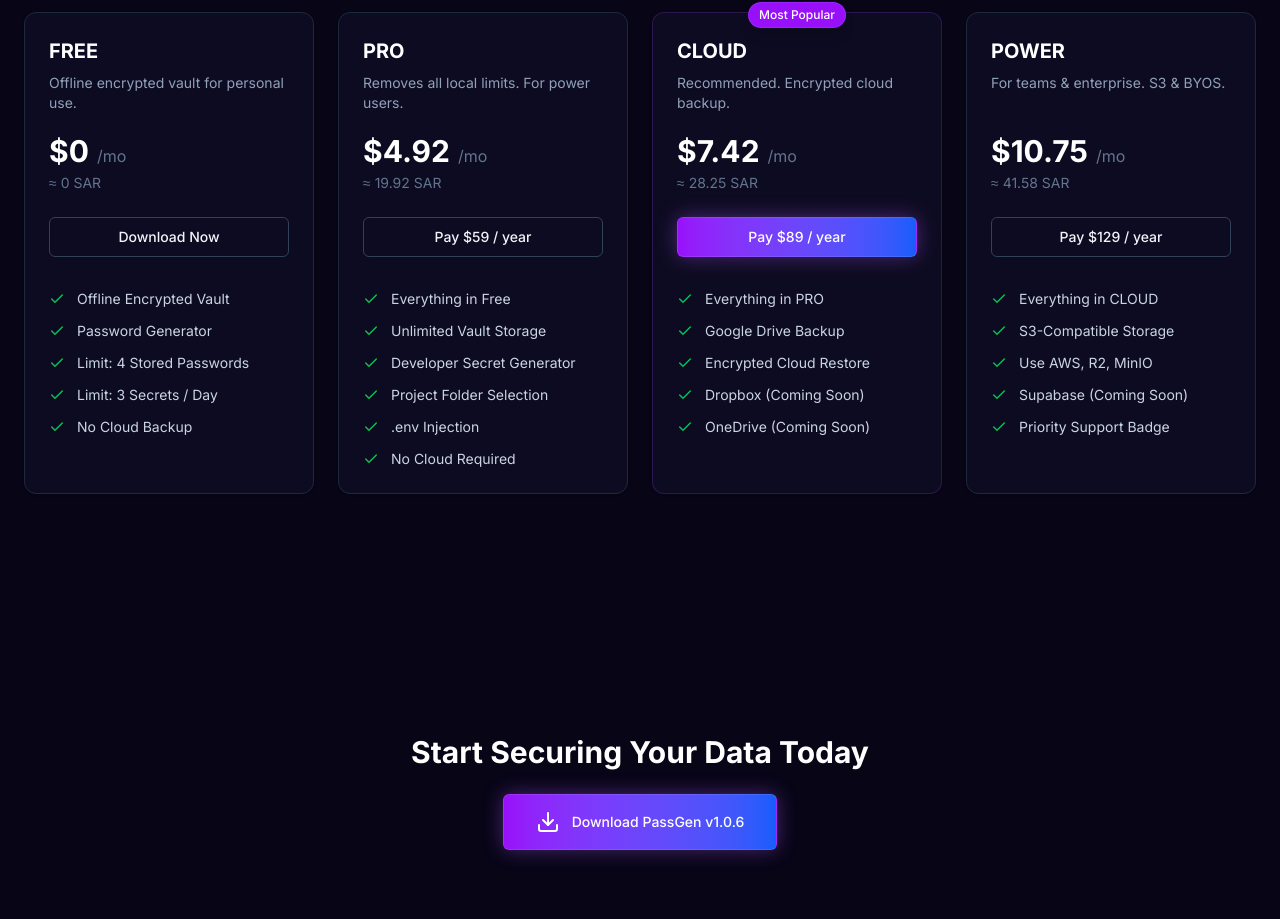
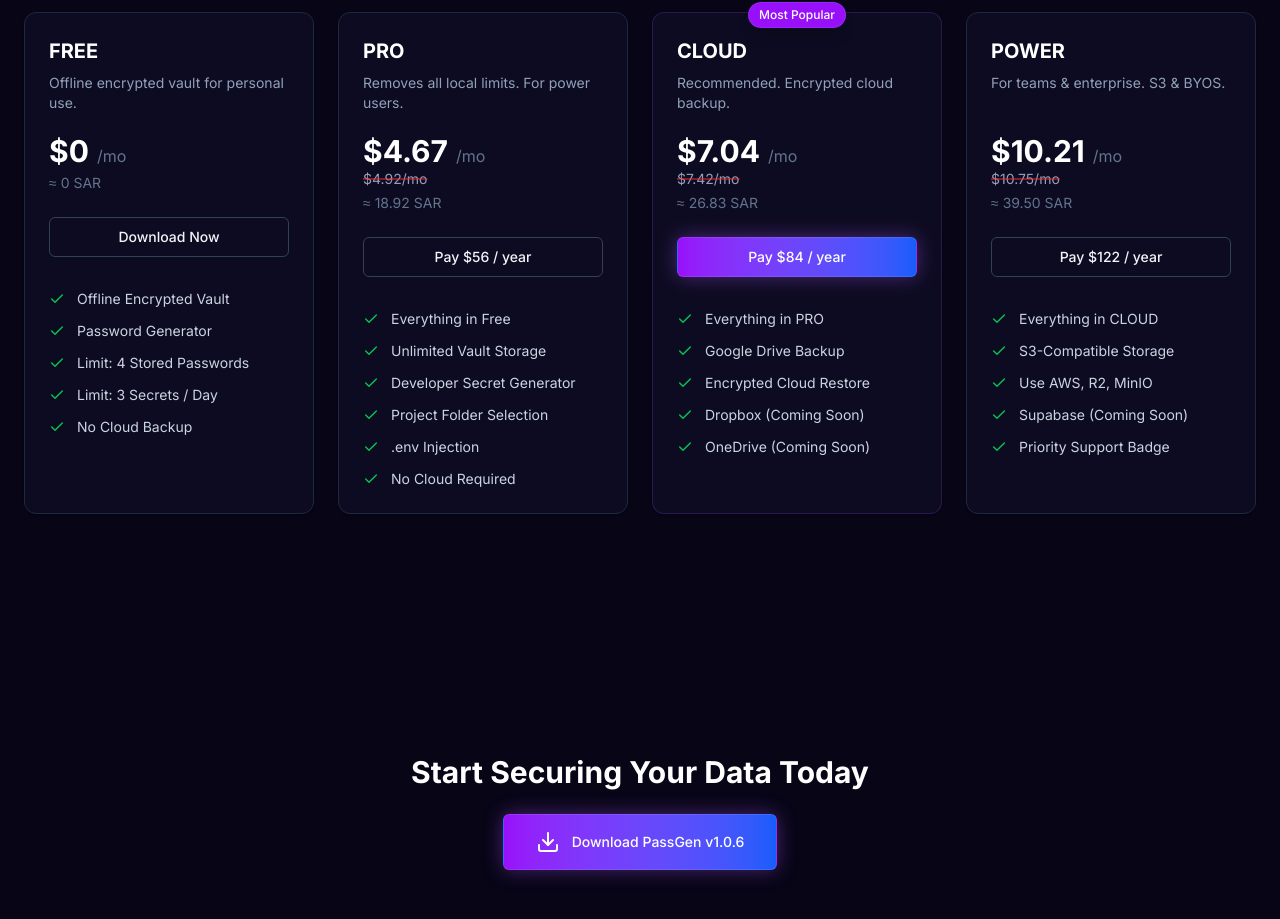
Before and after one commit to Jalal-Nasser/GitDeploy, a Next.js app: page /passgen in a window 1280 px wide. Shown: the part 4090-5009 px from the top of the page. Built offline with nearby package versions, Linux system fonts and the light colour scheme; no server answers.

Commit message:
updated promo prices

```diff
--- a/app/api/checkout/route.ts
+++ b/app/api/checkout/route.ts
@@ -31,7 +31,8 @@
         }
 
         const { plan, interval } = result.data;
-        const amount = PRICES[plan][interval];
+        const originalAmount = PRICES[plan][interval];
+        const amount = Number((originalAmount * 0.95).toFixed(2)); // Apply 5% discount
         const orderId = crypto.randomUUID();
 
         // NowPayments API: Create Invoice
--- a/app/components/ui/PricingCard.tsx
+++ b/app/components/ui/PricingCard.tsx
@@ -8,6 +8,7 @@
     title: string;
     price: string;
     sarPrice: string;
+    originalPrice?: string;
     description: string;
     features: string[];
     isPopular?: boolean;
@@ -21,6 +22,7 @@
     title,
     price,
     sarPrice,
+    originalPrice,
     description,
     features,
     isPopular = false,
@@ -47,6 +49,11 @@
                     <span className="text-3xl font-bold text-white">{price}</span>
                     <span className="text-slate-500 ml-2">/mo</span>
                 </div>
+                {originalPrice && (
+                    <div className="text-sm text-slate-400 line-through decoration-red-500/50 decoration-2">
+                        {originalPrice}
+                    </div>
+                )}
                 <div className="text-sm text-slate-500 mt-1">
                     ≈ {sarPrice}
                 </div>
--- a/app/passgen/page.tsx
+++ b/app/passgen/page.tsx
@@ -424,8 +424,9 @@
                     {/* PRO Plan */}
                     <PricingCard
                         title="PRO"
-                        price={interval === "YEAR" ? "$4.92" : "$5.99"}
-                        sarPrice={interval === "YEAR" ? "19.92 SAR" : "24.99 SAR"}
+                        price={interval === "YEAR" ? "$4.67" : "$5.69"} // Original 59/12=4.92, 5.99. 5% off: 56.05/12=4.67, 5.69
+                        sarPrice={interval === "YEAR" ? "18.92 SAR" : "23.74 SAR"} // 19.92->18.92, 24.99->23.74
+                        originalPrice={interval === "YEAR" ? "$4.92/mo" : "$5.99/mo"}
                         description="Removes all local limits. For power users."
                         features={[
                             "Everything in Free",
@@ -435,7 +436,7 @@
                             ".env Injection",
                             "No Cloud Required"
                         ]}
-                        buttonText={interval === "YEAR" ? "Pay $59 / year" : "Pay $5.99 / month"}
+                        buttonText={interval === "YEAR" ? "Pay $56 / year" : "Pay $5.69 / month"}
                         onButtonClick={() => router.push("/passgen/pricing")}
                     />
 
@@ -443,8 +444,9 @@
                     <PricingCard
                         isPopular
                         title="CLOUD"
-                        price={interval === "YEAR" ? "$7.42" : "$8.99"}
-                        sarPrice={interval === "YEAR" ? "28.25 SAR" : "37.99 SAR"}
+                        price={interval === "YEAR" ? "$7.04" : "$8.54"} // Original 89/12=7.41, 8.99. 5% off: 84.55/12=7.04, 8.54
+                        sarPrice={interval === "YEAR" ? "26.83 SAR" : "36.09 SAR"} // 28.25->26.83, 37.99->36.09
+                        originalPrice={interval === "YEAR" ? "$7.42/mo" : "$8.99/mo"}
                         description="Recommended. Encrypted cloud backup."
                         features={[
                             "Everything in PRO",
@@ -453,15 +455,16 @@
                             "Dropbox (Coming Soon)",
                             "OneDrive (Coming Soon)"
                         ]}
-                        buttonText={interval === "YEAR" ? "Pay $89 / year" : "Pay $8.99 / month"}
+                        buttonText={interval === "YEAR" ? "Pay $84 / year" : "Pay $8.54 / month"}
                         onButtonClick={() => router.push("/passgen/pricing")}
                     />
 
                     {/* POWER Plan */}
                     <PricingCard
                         title="POWER"
-                        price={interval === "YEAR" ? "$10.75" : "$12.99"}
-                        sarPrice={interval === "YEAR" ? "41.58 SAR" : "54.99 SAR"}
+                        price={interval === "YEAR" ? "$10.21" : "$12.34"} // Original 129/12=10.75, 12.99. 5% off: 122.55/12=10.21, 12.34
+                        sarPrice={interval === "YEAR" ? "39.50 SAR" : "52.24 SAR"} // 41.58->39.50, 54.99->52.24
+                        originalPrice={interval === "YEAR" ? "$10.75/mo" : "$12.99/mo"}
                         description="For teams & enterprise. S3 & BYOS."
                         features={[
                             "Everything in CLOUD",
@@ -470,7 +473,7 @@
                             "Supabase (Coming Soon)",
                             "Priority Support Badge"
                         ]}
-                        buttonText={interval === "YEAR" ? "Pay $129 / year" : "Pay $12.99 / month"}
+                        buttonText={interval === "YEAR" ? "Pay $122 / year" : "Pay $12.34 / month"}
                         onButtonClick={() => router.push("/passgen/pricing")}
                     />
                 </div>
--- a/app/passgen/pricing/page.tsx
+++ b/app/passgen/pricing/page.tsx
@@ -104,8 +104,9 @@
                     {/* PRO Plan */}
                     <PricingCard
                         title="PRO"
-                        price={interval === "YEAR" ? "$4.92" : "$5.99"} // 59/12 approx 4.92
-                        sarPrice={interval === "YEAR" ? "19.92 SAR" : "24.99 SAR"} // 239/12 approx 19.91
+                        price={interval === "YEAR" ? "$4.67" : "$5.69"}
+                        sarPrice={interval === "YEAR" ? "18.92 SAR" : "23.74 SAR"}
+                        originalPrice={interval === "YEAR" ? "$4.92/mo" : "$5.99/mo"}
                         description="Removes all local limits. For power users."
                         features={[
                             "Everything in Free",
@@ -115,7 +116,7 @@
                             ".env Injection",
                             "No Cloud Required"
                         ]}
-                        buttonText={interval === "YEAR" ? "Pay $59 / year" : "Pay $5.99 / month"}
+                        buttonText={interval === "YEAR" ? "Pay $56 / year" : "Pay $5.69 / month"}
                         onButtonClick={() => handleCheckout("PRO")}
                         isLoading={loadingPlan === "PRO"}
                     />
@@ -124,8 +125,9 @@
                     <PricingCard
                         isPopular
                         title="CLOUD"
-                        price={interval === "YEAR" ? "$7.42" : "$8.99"} // 89/12
-                        sarPrice={interval === "YEAR" ? "28.25 SAR" : "37.99 SAR"} // 339/12
+                        price={interval === "YEAR" ? "$7.04" : "$8.54"}
+                        sarPrice={interval === "YEAR" ? "26.83 SAR" : "36.09 SAR"}
+                        originalPrice={interval === "YEAR" ? "$7.42/mo" : "$8.99/mo"}
                         description="Recommended. Encrypted cloud backup & restore."
                         features={[
                             "Everything in PRO",
@@ -134,7 +136,7 @@
                             "Dropbox (Coming Soon)",
                             "OneDrive (Coming Soon)"
                         ]}
-                        buttonText={interval === "YEAR" ? "Pay $89 / year" : "Pay $8.99 / month"}
+                        buttonText={interval === "YEAR" ? "Pay $84 / year" : "Pay $8.54 / month"}
                         onButtonClick={() => handleCheckout("CLOUD")}
                         isLoading={loadingPlan === "CLOUD"}
                     />
@@ -142,8 +144,9 @@
                     {/* POWER Plan */}
                     <PricingCard
                         title="POWER"
-                        price={interval === "YEAR" ? "$10.75" : "$12.99"} // 129/12
-                        sarPrice={interval === "YEAR" ? "41.58 SAR" : "54.99 SAR"} // 499/12
+                        price={interval === "YEAR" ? "$10.21" : "$12.34"}
+                        sarPrice={interval === "YEAR" ? "39.50 SAR" : "52.24 SAR"}
+                        originalPrice={interval === "YEAR" ? "$10.75/mo" : "$12.99/mo"}
                         description="For teams & enterprise. S3 & BYOS storage."
                         features={[
                             "Everything in CLOUD",
@@ -152,7 +155,7 @@
                             "Supabase (Coming Soon)",
                             "Priority Support Badge"
                         ]}
-                        buttonText={interval === "YEAR" ? "Pay $129 / year" : "Pay $12.99 / month"}
+                        buttonText={interval === "YEAR" ? "Pay $122 / year" : "Pay $12.34 / month"}
                         onButtonClick={() => handleCheckout("POWER")}
                         isLoading={loadingPlan === "POWER"}
                     />
```
